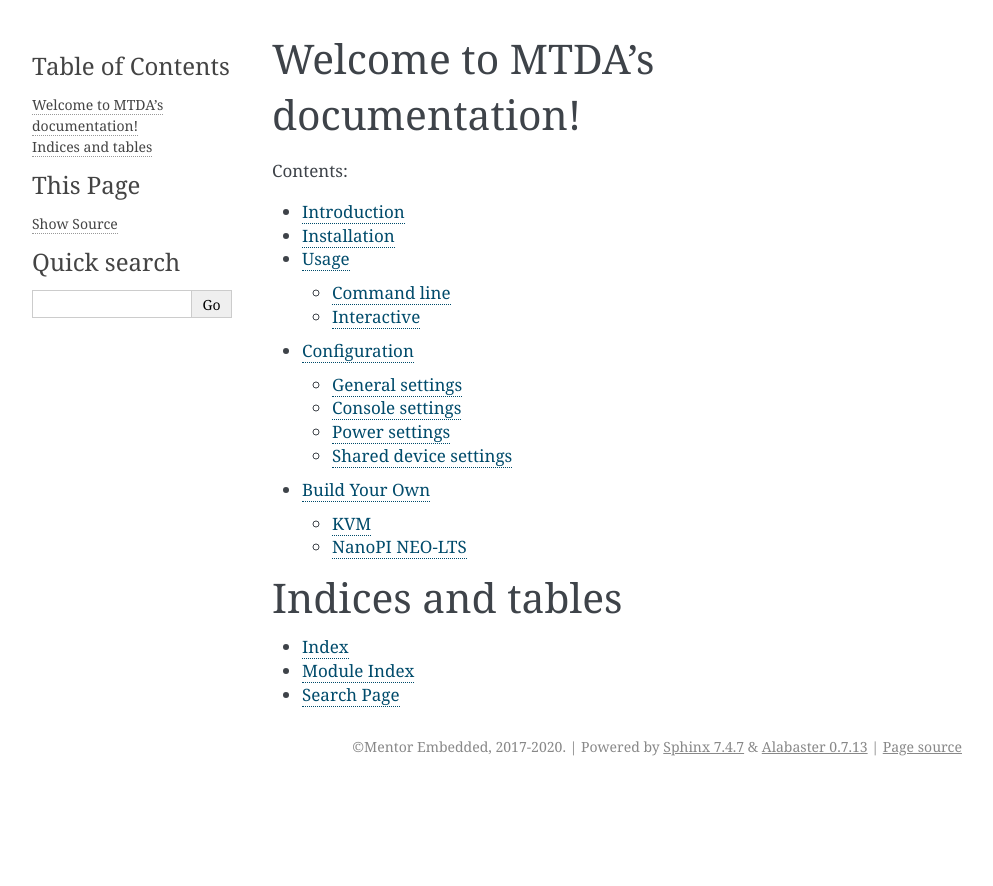
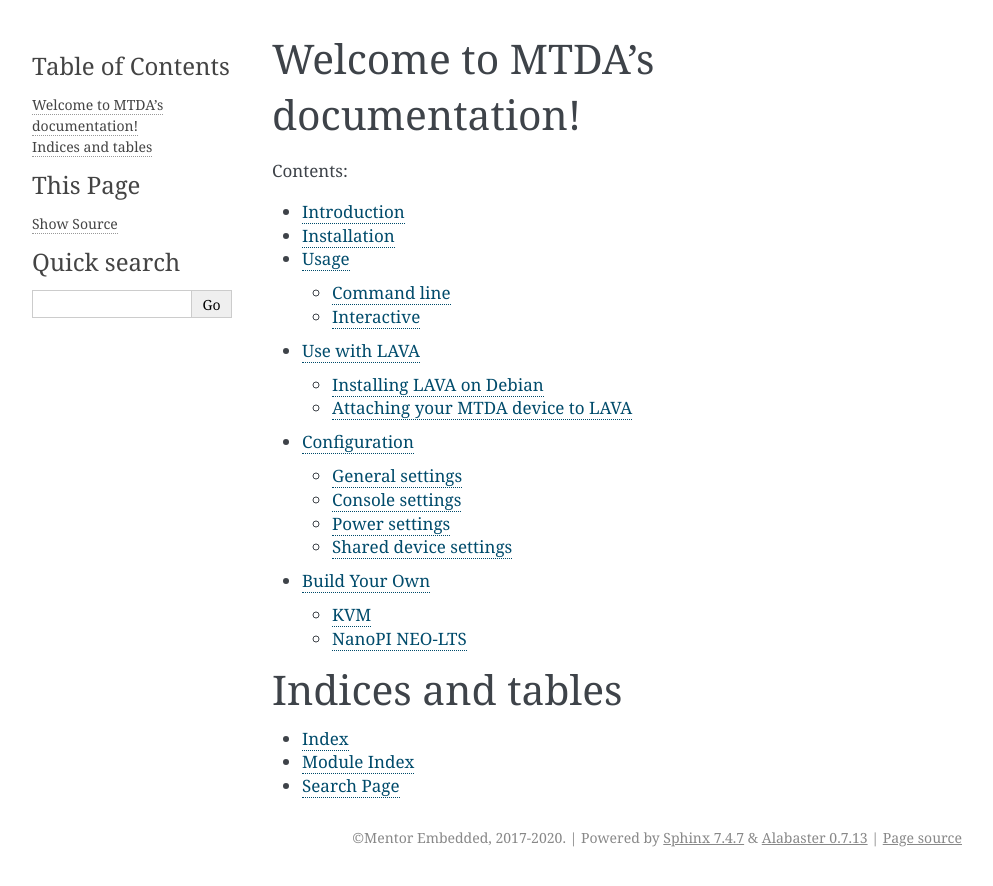
Before and after one commit to siemens/mtda, a Sphinx documentation site: the page built from docs/index.rst, in a window 1280 px wide. Shown: the top 886 px of the page, without its empty margins (148-1141 px from the left). Built offline with Sphinx 7.4.7, drawn with Linux system fonts in a browser that asks for light colours; some of the changed lines change nothing that is shown.

Commit message:
docs: initial instructions for installing/configuring LAVA
Signed-off-by: Cedric Hombourger <Cedric_Hombourger@mentor.com>

```diff
--- a/docs/index.rst
+++ b/docs/index.rst
@@ -13,6 +13,7 @@
    intro
    install
    usage
+   lava
    config
    build
 
--- /dev/null
+++ b/docs/lava.rst
@@ -0,0 +1,54 @@
+Use with LAVA
+=============
+
+Installing LAVA on Debian
+-------------------------
+
+A LAVA instance may be installed on Debian with ``apt``:
+
+    $ sudo apt install -y lava
+
+Create ``/etc/lava-server/settings.conf`` with the following settings for a
+simple installation:
+
+    "ALLOWED_HOSTS": ["infra-lava.lan"]
+    "CSRF_COOKIE_SECURE": false
+    "SESSION_COOKIE_SECURE": false
+
+Replace ``infra-lava.lan`` with the network name of your Debian server. A super
+user should be created:
+
+    $ sudo lava-server manage createsuperuser --username john --email=john@foo.com
+
+The web interface should be enabled with:
+
+    $ sudo a2dissite 000-default
+    $ sudo a2enmod proxy
+    $ sudo a2enmod proxy_http
+    $ sudo a2ensite lava-server.conf
+    $ sudo service apache2 restart
+    $ sudo service lava-server-gunicorn restart
+
+Attaching your MTDA device to LAVA
+----------------------------------
+
+The sample NanoPI NEO image comes with the ``lava-dispatcher`` package
+pre-installed. It however needs to be configured to connect to the LAVA master
+and logger installed as noted above. You may connect to the MTDA agent using
+``ssh`` (default credentials are ``mdta``/``mtda``):
+
+    $ ssh mtda@mtda-for-de0-nano-soc.lan
+
+Use ``vi`` to edit ``/etc/lava-dispatcher/lava-slave``:
+
+    $ sudo vi /etc/lava-dispatcher/lava-slave
+
+and set the following variables to match your network:
+
+    MASTER_URL="tcp://infra-lava.lan:5556"
+    LOGGER_URL="tcp://infra-lava.lan:5555"
+    HOSTNAME="--hostname mtda-for-de0-nano-soc.lan"
+
+The service should be restarted:
+
+    $ sudo systemctl restart lava-slave
```
